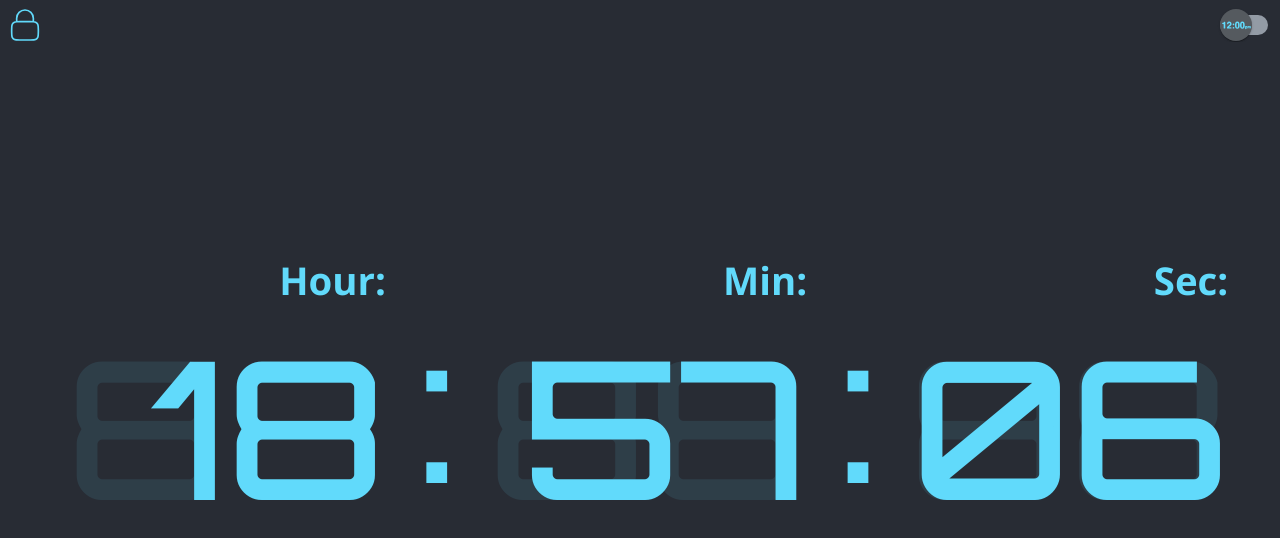
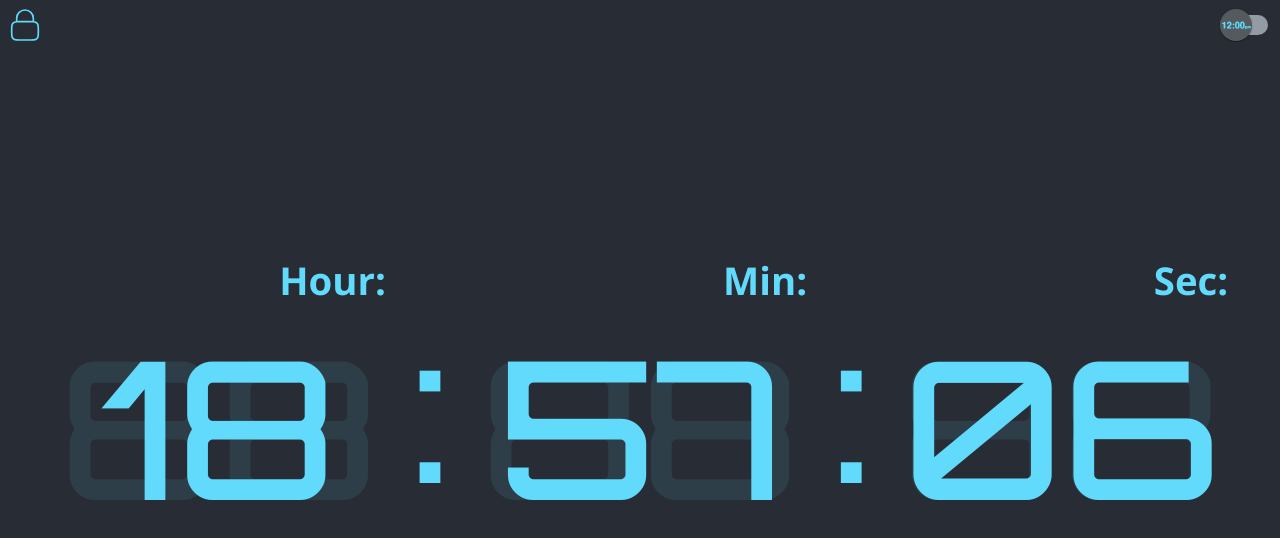
Before and after one commit to proffery/clocks, a React (Create React App) app: page / in a window 1280 px wide. Shown: the top 538 px of the page. Built offline with nearby package versions, Linux system fonts and the light colour scheme.

Commit message:
markup, manifest

```diff
--- a/src/components/DigitalClock/DigitalClock.module.css
+++ b/src/components/DigitalClock/DigitalClock.module.css
@@ -18,7 +18,7 @@
     position: relative;
     flex-direction: column;
     align-items: center;
-    justify-content: end;
+    justify-content: center;
     min-width: 27%;
 }
 
@@ -27,7 +27,7 @@
     content: ':';
     font-size: var(--large-font);
     font-family: Orbitron, sans-serif;
-    right: -22%;
+    right: -20%;
     top: 12%;
 }
 
@@ -40,7 +40,7 @@
     font-family: Orbitron, sans-serif;
     font-size: var(--large-font);
     font-weight: 500;
-    align-self: flex-end;
+    align-self: center;
 }
 
 .digitalClockDigit::before {
@@ -48,6 +48,6 @@
     content: '88';
     opacity: 10%;
     top: 0;
-    left: 100%;
-    transform: translateX(-100%);
+    left: 50%;
+    transform: translateX(-50%);
 }
```
Also changed, not shown: public/manifest.json.
